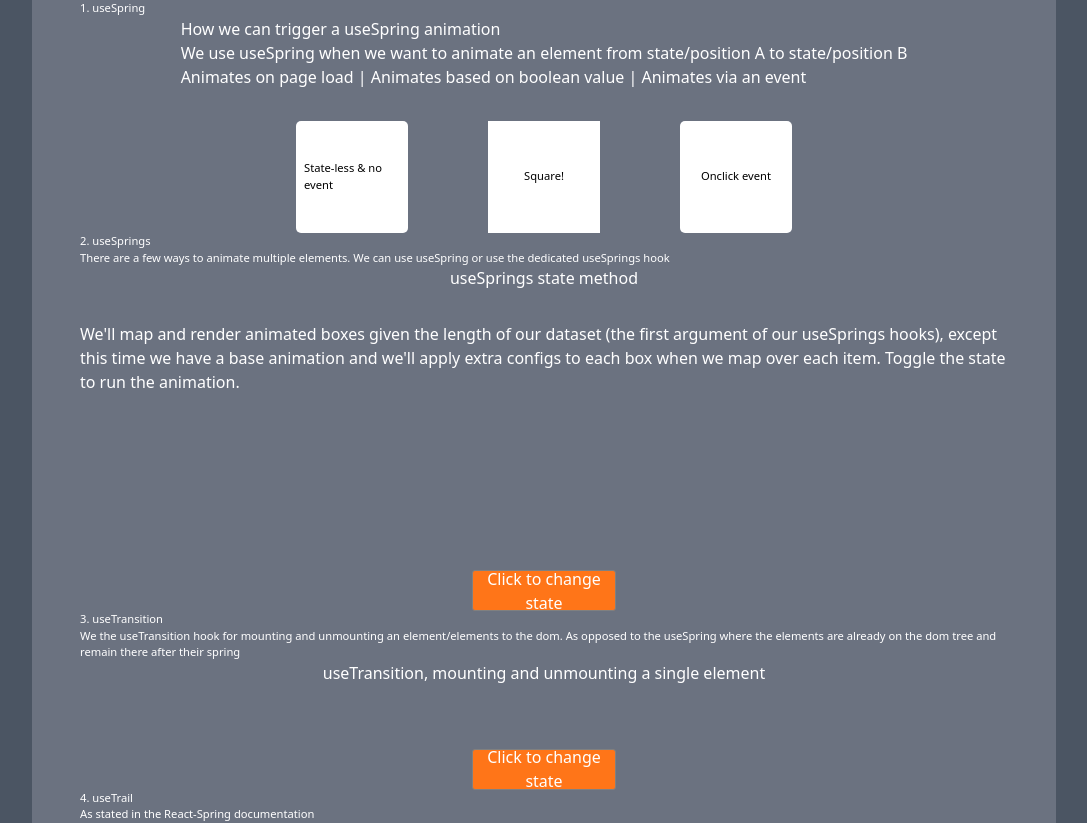
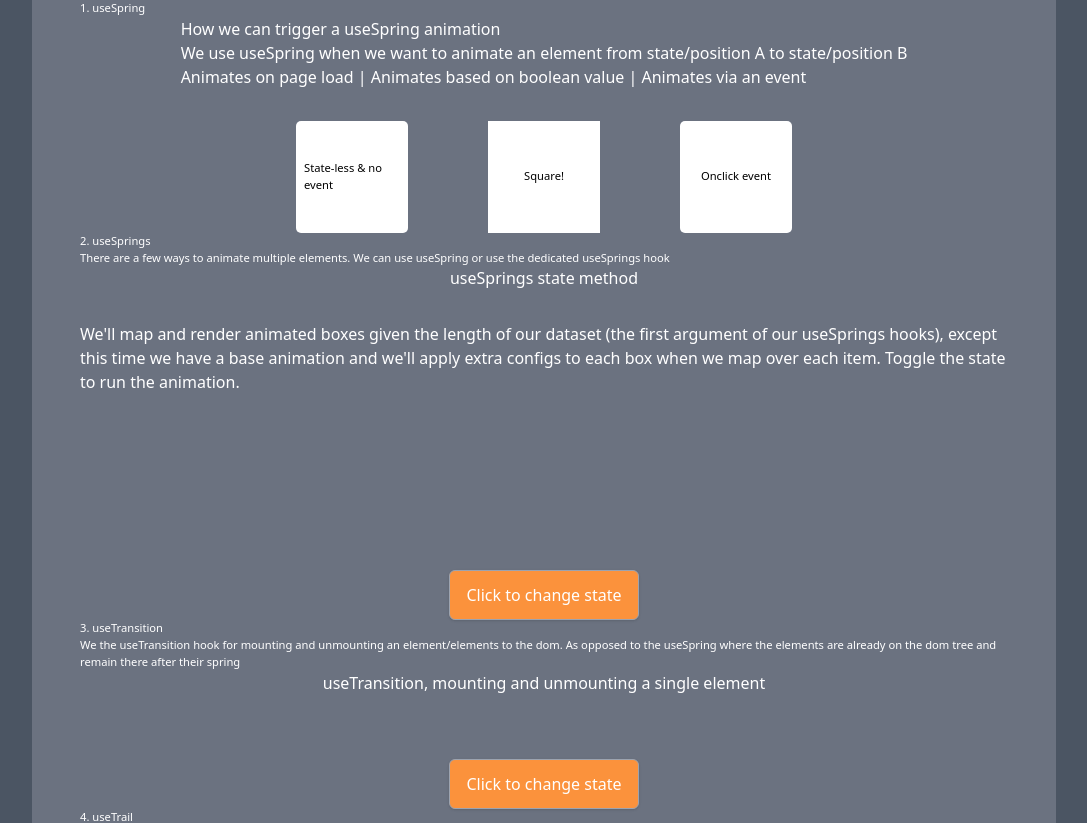
Before and after one commit to maxzz/react-spring-tests-sprung, a React (Vite) app: page / in a window 1280 px wide. Shown: the top 823 px of the page, without its empty margins (96-1183 px from the left). Built offline with nearby package versions, Linux system fonts and the light colour scheme.

Commit message:
WIP. add button component

```diff
--- a/package.json
+++ b/package.json
@@ -7,7 +7,8 @@
     "@stitches/react": "^1.2.8",
     "react": "^18.2.0",
     "react-dom": "^18.2.0",
-    "react-spring": "^9.5.5"
+    "react-spring": "^9.5.5",
+    "tailwind-merge": "^1.14.0"
   },
   "devDependencies": {
     "@types/react": "^18.0.24",
--- a/src/components/ui/button.tsx
+++ b/src/components/ui/button.tsx
@@ -1,25 +1,10 @@
-import { styled } from '@stitches/react';
+import { classNames } from '@/utils/classnames';
 import { ButtonHTMLAttributes } from 'react';
 
-const ToggleButton = styled('button', {
-    padding: '1.2rem .5rem',
-    left: 'calc(50vw - 4.5rem)',
-    width: '9rem',
-    height: '2rem',
-
-    border: '.5px solid grey',
-    borderRadius: '3px',
-    color: 'white',
-    backgroundColor: '#FF7518',
-    cursor: 'pointer',
-
-    display: 'flex',
-    justifyContent: 'center',
-    alignItems: 'center',
-});
-
-export function StartButton(props: ButtonHTMLAttributes<HTMLButtonElement>) {
+export function StartButton({ children, className, ...rest }: ButtonHTMLAttributes<HTMLButtonElement>) {
     return (
-        <ToggleButton {...props} />
+        <button className={classNames("px-4 py-3 bg-orange-400 border-gray-400 border rounded-md shadow", className)} {...rest}>
+            {children}
+        </button>
     );
 }
--- /dev/null
+++ b/src/utils/classnames.ts
@@ -0,0 +1,11 @@
+import { twMerge } from "tailwind-merge";
+
+type classNamesArg = string | undefined | false | null | 0;
+
+export function classNames(...inputs: classNamesArg[]): string {
+    return inputs.filter(Boolean).join(' ');
+}
+
+export function cn(...inputs: Parameters<typeof classNames>) {
+    return twMerge(classNames(...inputs));
+}
--- /dev/null
+++ b/src/utils/index.tsx
@@ -0,0 +1 @@
+export * from './index';
```
Also changed, not shown: 1 other file (tests, documents, lock files or other folders).
